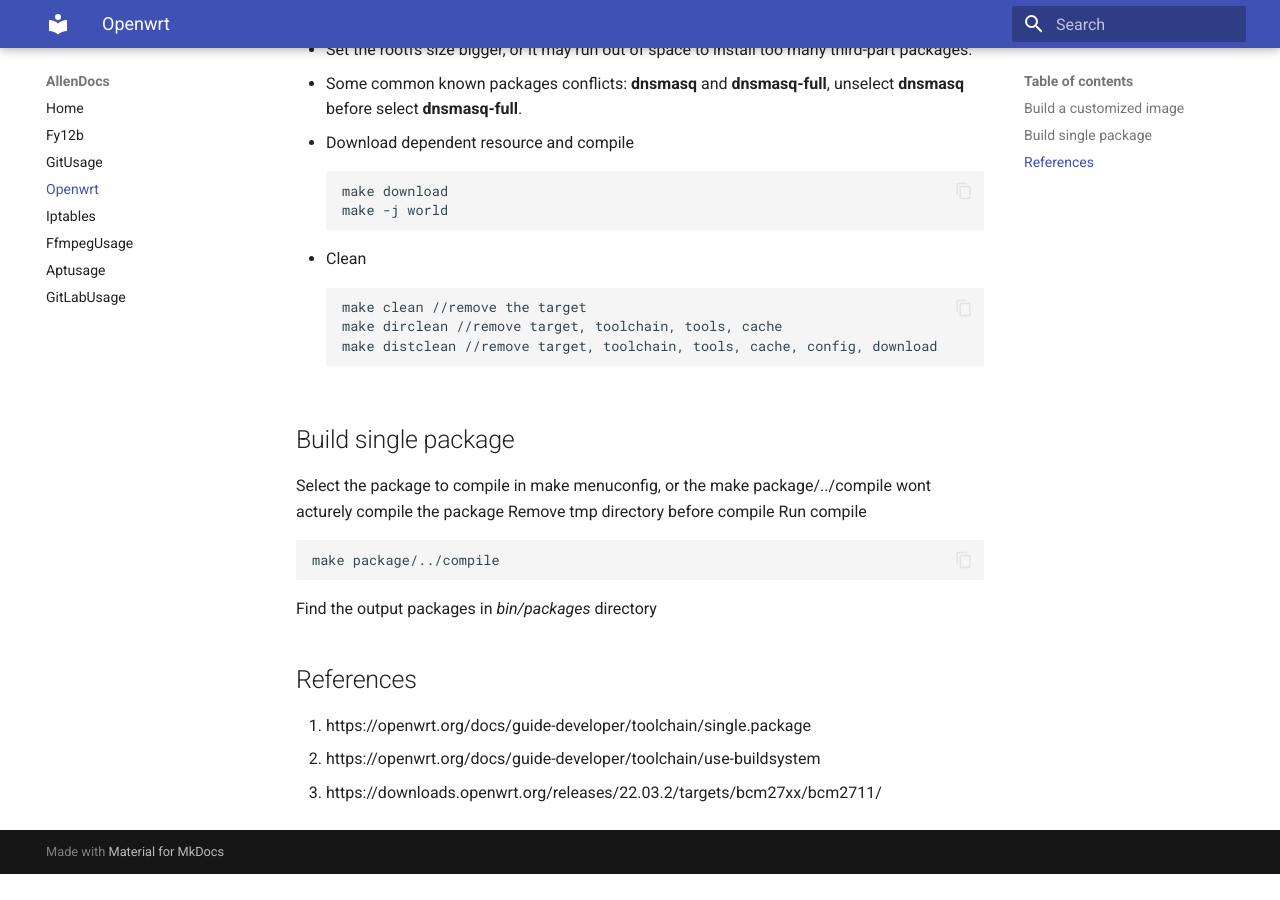
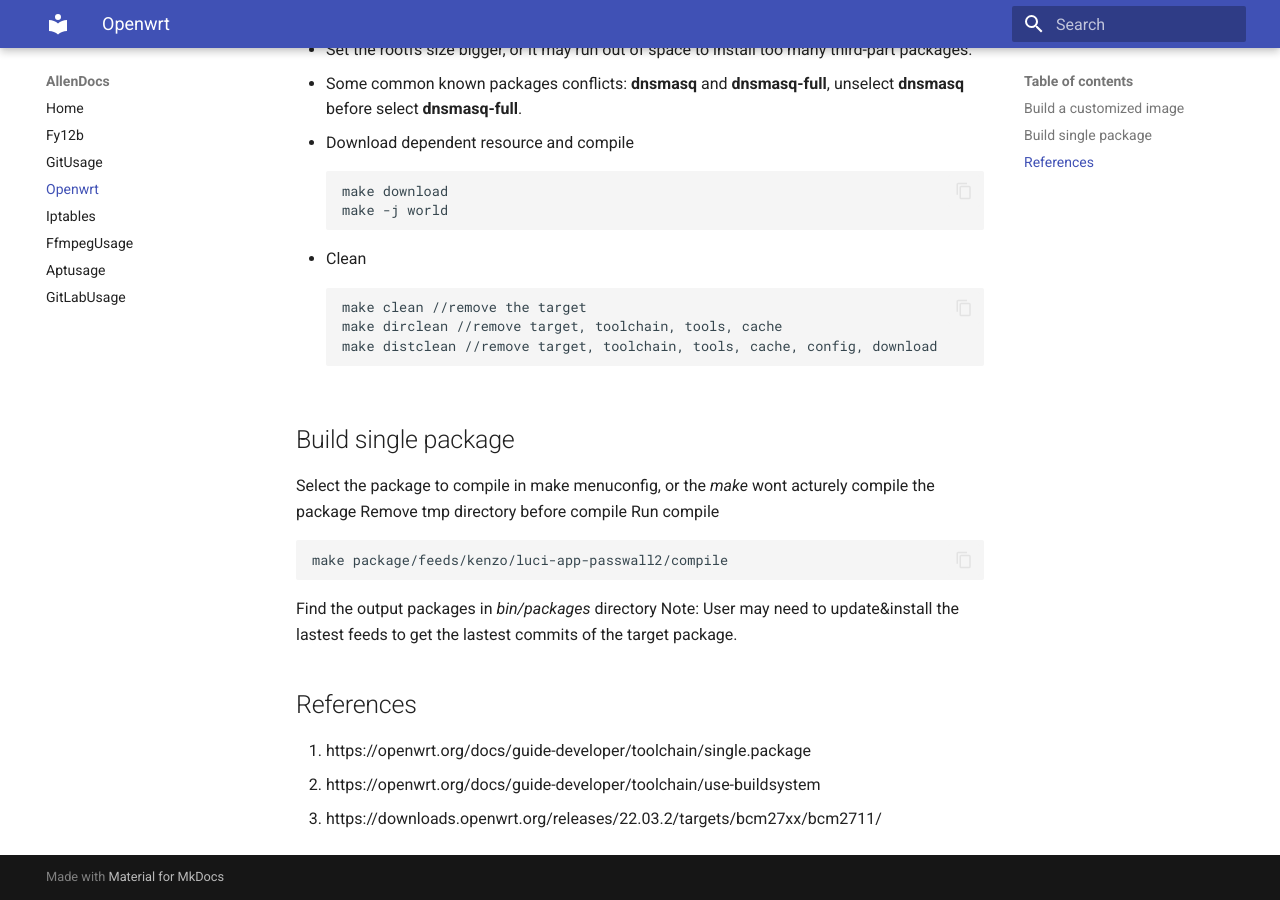
Before and after one commit to Ordinary-Capability/mydoc, an MkDocs documentation site: the page built from docs/openwrt.md, in a window 1280 px wide and 900 px high, scrolled down 1228 px. Built offline with MkDocs 1.6.1 and Material for MkDocs 9.7.7, drawn with Linux system fonts in a browser that asks for light colours; before the commit the page ends 2102 px from its top, so only the background shows below that.

Commit message:
Update openwrt.md

````diff
--- a/docs/openwrt.md
+++ b/docs/openwrt.md
@@ -59,13 +59,14 @@ make distclean //remove target, toolchain, tools, cache, config, download
 ```
 
 ## Build single package
-Select the package to compile in make menuconfig, or the make package/../compile wont acturely compile the package
+Select the package to compile in make menuconfig, or the *make* wont acturely compile the package
 Remove tmp directory before compile
 Run compile
 ```html
-make package/../compile
+make package/feeds/kenzo/luci-app-passwall2/compile
 ```
 Find the output packages in *bin/packages* directory
+Note: User may need to update&install the lastest feeds to get the lastest commits of the target package.
 
 ## References
 1. https://openwrt.org/docs/guide-developer/toolchain/single.package
````
